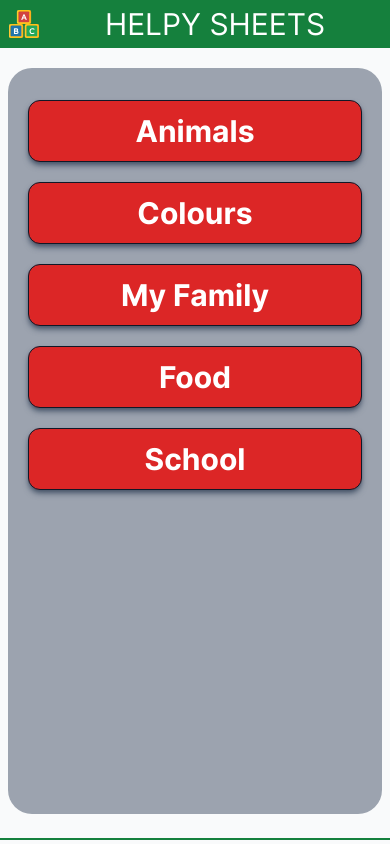
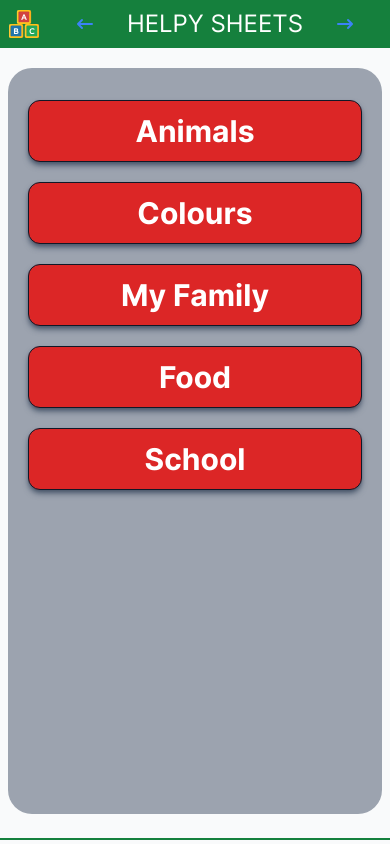
Before and after one commit to SerhiiKa/helpy-sheets, a Vue app: page / in a window 390 px wide. Built offline with nearby package versions, Linux system fonts and the light colour scheme.

Commit message:
add next prev arrow

```diff
--- a/src/components/MianCanvas.vue
+++ b/src/components/MianCanvas.vue
@@ -1,4 +1,4 @@
-<script></script>
+<script setup></script>
 
 <template>
   <div id="main-canvas" class="mb-5 flex flex-grow flex-col">
--- a/src/layouts/AppHeader.vue
+++ b/src/layouts/AppHeader.vue
@@ -1,3 +1,9 @@
+<script setup>
+import {
+  ArrowNarrowLeftIcon,
+  ArrowNarrowRightIcon,
+} from "@heroicons/vue/solid";
+</script>
 <template>
   <header id="main-header" class="mb-5 bg-green-700">
     <div
@@ -12,7 +18,17 @@
           height="40"
         />
       </router-link>
-      <h1 class="mx-auto text-3xl uppercase text-white">Helpy Sheets</h1>
+      <ArrowNarrowLeftIcon
+        class="ml-auto h-5 w-5 text-blue-500"
+        @click.prevent="$router.go(-1)"
+      />
+      <h1 class="mx-auto text-2xl uppercase text-white md:text-3xl">
+        Helpy Sheets
+      </h1>
+      <ArrowNarrowRightIcon
+        class="mr-auto h-5 w-5 text-blue-500"
+        @click.prevent="$router.go(1)"
+      />
     </div>
   </header>
 </template>
```
